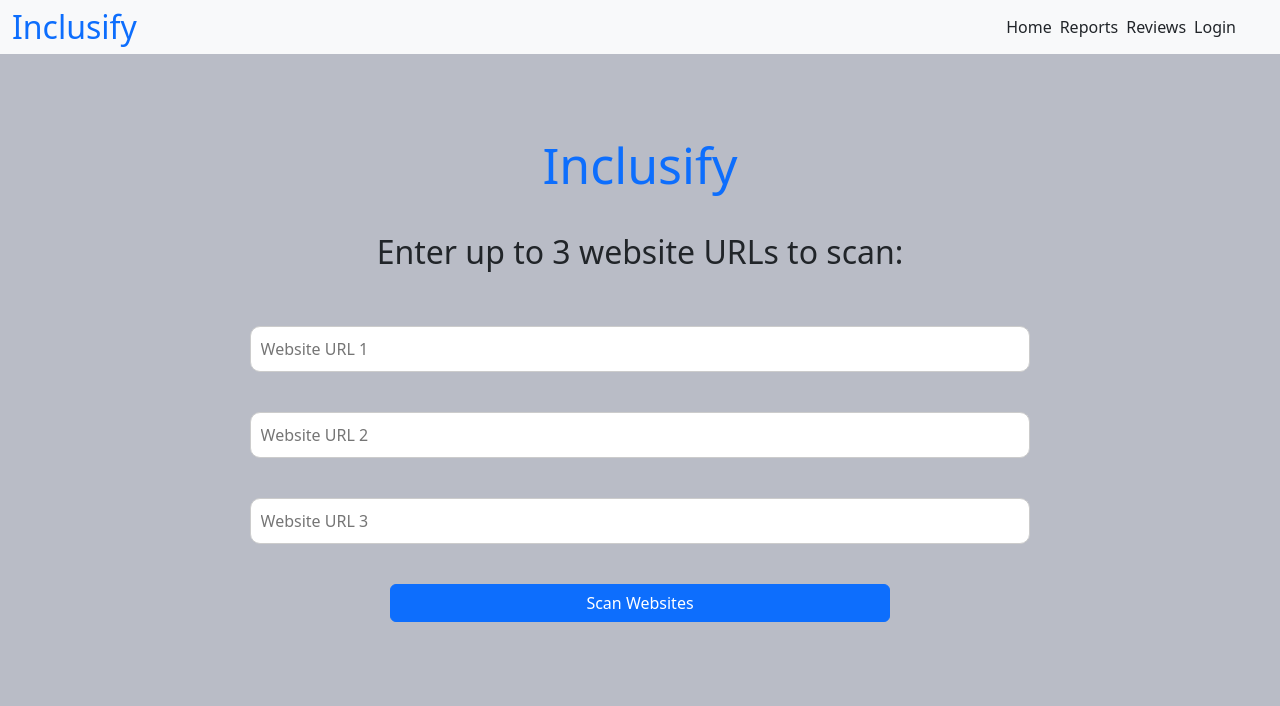
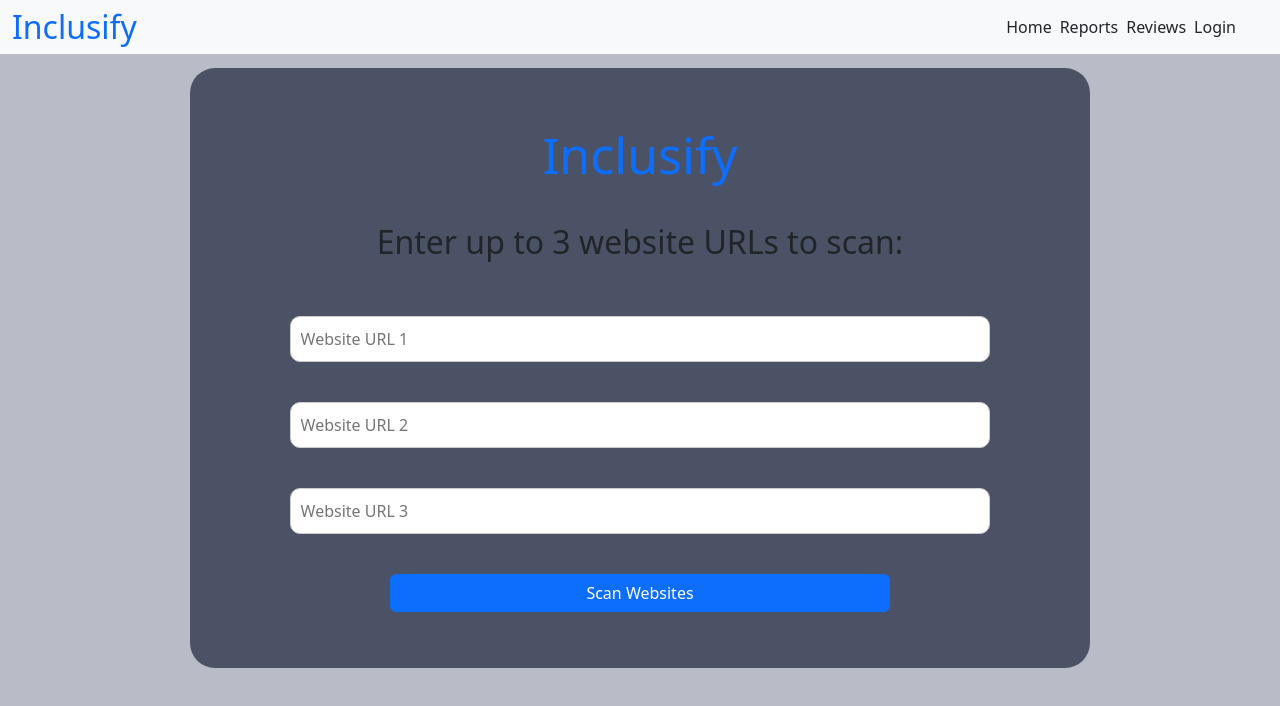
Before and after one commit to EthanGal/CSC4990-Group-9, a React (Create React App) app in the folder inclusify/: page / in a window 1280 px wide. Shown: the top 706 px of the page. Built offline with nearby package versions, Linux system fonts and the light colour scheme.

Commit message:
UI Changes from the morning

```diff
--- a/inclusify/src/App.css
+++ b/inclusify/src/App.css
@@ -34,15 +34,22 @@
 }
 
 #homeContain {
-    margin-top: -100px;
+    background-color: #4C5265;
+    border-radius: 25px;
+    margin-top: -10px;
+    margin-bottom: 2px;
     width: 100%;
-    max-width: 1000px;
-    height: 100vh;
+    max-width: 900px;
+    height: 600px;
     display: flex;
     gap: 30px;
     flex-direction: column;
     justify-content: center;
     align-items: center;
+}
+
+#enter{
+    /*-webkit-text-stroke: 0.4px white;*/
 }
 
 #submitSite {
--- a/inclusify/src/components/Home.js
+++ b/inclusify/src/components/Home.js
@@ -75,7 +75,7 @@ const Home = () => {
             {/* Display the username if logged in */}
             {isLoggedIn && <p>Current user: {username}</p>} {/* Display username here */}
 
-            <p><h2>Enter up to 3 website URLs to scan:</h2></p>
+            <p><h2 id="enter">Enter up to 3 website URLs to scan:</h2></p>
 
             {urls.map((url, index) => (
                 <input
```
